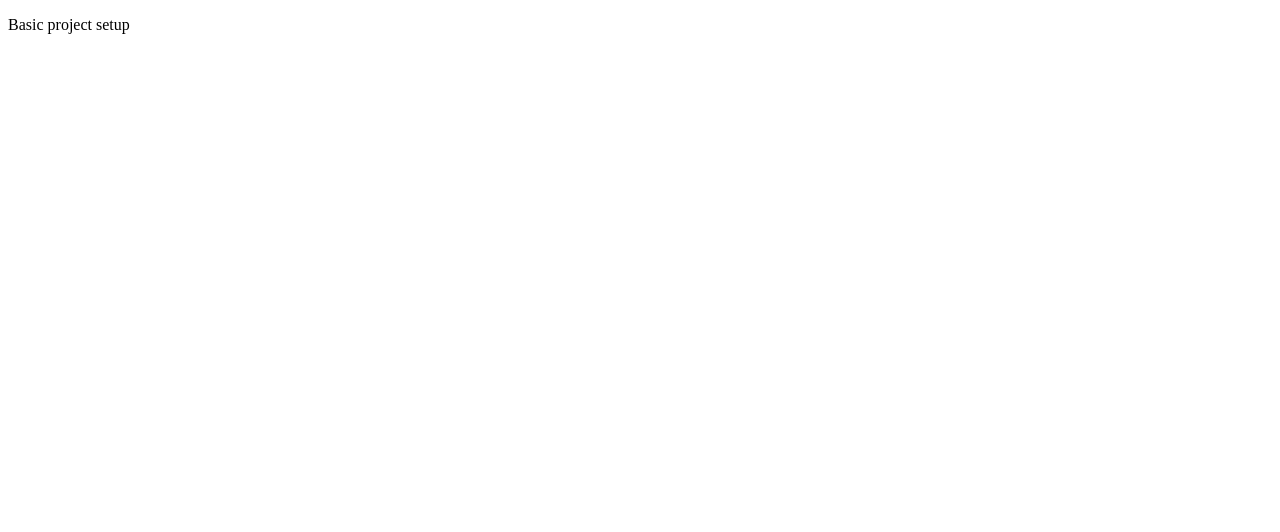
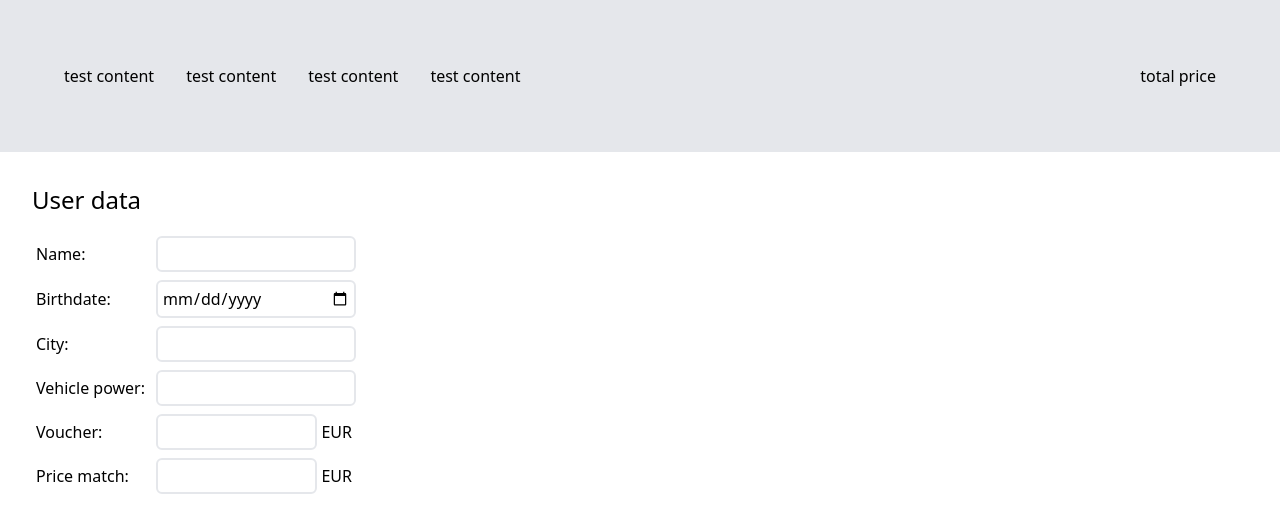
Before and after one commit to lukatarman/car-insurance-app, a React (Create React App) app in the folder frontend/: page / in a window 1280 px wide. Shown: the top 532 px of the page. Built offline with nearby package versions, Linux system fonts and the light colour scheme.

Commit message:
added necessary tailwind files/code
# added necessary recoil code
# added DiscountsHeader component
# added UserForm component
# added UserFormInput component

```diff
--- a/frontend/src/App.tsx
+++ /dev/null
@@ -1,13 +0,0 @@
-import React from "react";
-
-function App() {
-  return (
-    <div className="App">
-      <header className="App-header">
-        <p>Basic project setup</p>
-      </header>
-    </div>
-  );
-}
-
-export default App;
--- /dev/null
+++ b/frontend/src/components/DiscountsHeader.tsx
@@ -0,0 +1,22 @@
+import React from "react";
+
+const DiscountsHeader = () => {
+  const testArr = [1, 2, 3, 4];
+
+  const testContentRender = testArr.map((content) => (
+    <div className="m-2 p-2">test content</div>
+  ));
+
+  return (
+    <div className="p-8 bg-gray-200 min-h-[140px] flex flex-col justify-center">
+      <div className="m-2 flex flex-row justify-between">
+        <div className="m-2 flex flex-row">{testContentRender}</div>
+        <div className="m-2 flex">
+          <div className="m-2 p-2">total price</div>
+        </div>
+      </div>
+    </div>
+  );
+};
+
+export default DiscountsHeader;
--- /dev/null
+++ b/frontend/src/components/UserForm.tsx
@@ -0,0 +1,44 @@
+import React from "react";
+import UserFormInput from "./UserFormInput";
+
+const UserForm = () => {
+  const formValues = [
+    {
+      inputName: "name",
+      inputType: "text",
+    },
+    {
+      inputName: "birthdate",
+      inputType: "date",
+    },
+    {
+      inputName: "city",
+      inputType: "text",
+    },
+    {
+      inputName: "vehicle power",
+      inputType: "number",
+    },
+    {
+      inputName: "voucher",
+      inputType: "number",
+    },
+    {
+      inputName: "price match",
+      inputType: "number",
+    },
+  ];
+
+  return (
+    <div className="p-8 flex flex-col justify-center">
+      <h2 className="text-2xl mb-4">User data</h2>
+      <form>
+        <div>
+          <UserFormInput formValues={formValues} />
+        </div>
+      </form>
+    </div>
+  );
+};
+
+export default UserForm;
--- /dev/null
+++ b/frontend/src/components/UserFormInput.tsx
@@ -0,0 +1,34 @@
+import React, { Fragment } from "react";
+
+const UserFormInput = ({ formValues }: { formValues: any }) => {
+  const formRender = formValues.map(
+    ({ inputName, inputType }: { inputName: any; inputType: any }) => {
+      const label = inputName[0].toUpperCase() + inputName.slice(1);
+
+      const hasEur = inputName === "voucher" || inputName === "price match";
+
+      return (
+        <div className="flex m-1 w-100">
+          <div className="flex flex-col justify-center min-w-[120px]">
+            <label htmlFor={inputName} className="block w-100">
+              {label}:
+            </label>
+          </div>
+          <div className="flex flex-row justify-center align-center rounded-md w-[200px]">
+            <input
+              type={inputType}
+              name={inputName}
+              id={inputName}
+              className="p-1 border-2 border-black-500 rounded-md w-full"
+            />
+            {hasEur && <div className="flex flex-col justify-center px-1">EUR</div>}
+          </div>
+        </div>
+      );
+    }
+  );
+
+  return <div className="flex flex-col">{formRender}</div>;
+};
+
+export default UserFormInput;
--- a/frontend/src/index.tsx
+++ b/frontend/src/index.tsx
@@ -1,11 +1,15 @@
 import React from "react";
 import ReactDOM from "react-dom/client";
-import App from "./App";
+import App from "./pages/App";
+import "./style/index.css";
+import { RecoilRoot } from "recoil";
 
 const root = ReactDOM.createRoot(document.getElementById("root") as HTMLElement);
 
 root.render(
   <React.StrictMode>
-    <App />
+    <RecoilRoot>
+      <App />
+    </RecoilRoot>
   </React.StrictMode>
 );
--- /dev/null
+++ b/frontend/src/pages/App.tsx
@@ -0,0 +1,14 @@
+import React from "react";
+import DiscountsHeader from "../components/DiscountsHeader";
+import UserForm from "../components/UserForm";
+
+function App() {
+  return (
+    <div className="App">
+      <DiscountsHeader />
+      <UserForm />
+    </div>
+  );
+}
+
+export default App;
--- /dev/null
+++ b/frontend/src/style/index.css
@@ -0,0 +1,8 @@
+@tailwind base;
+@tailwind components;
+@tailwind utilities;
+
+/* * {
+  border: 1px solid red;
+  margin: 2px;
+} */
--- /dev/null
+++ b/frontend/tailwind.config.js
@@ -0,0 +1,8 @@
+/** @type {import('tailwindcss').Config} */
+module.exports = {
+  content: ["./src/**/*.{js,jsx,ts,tsx,html,css}"],
+  theme: {
+    extend: {},
+  },
+  plugins: [],
+};
```
